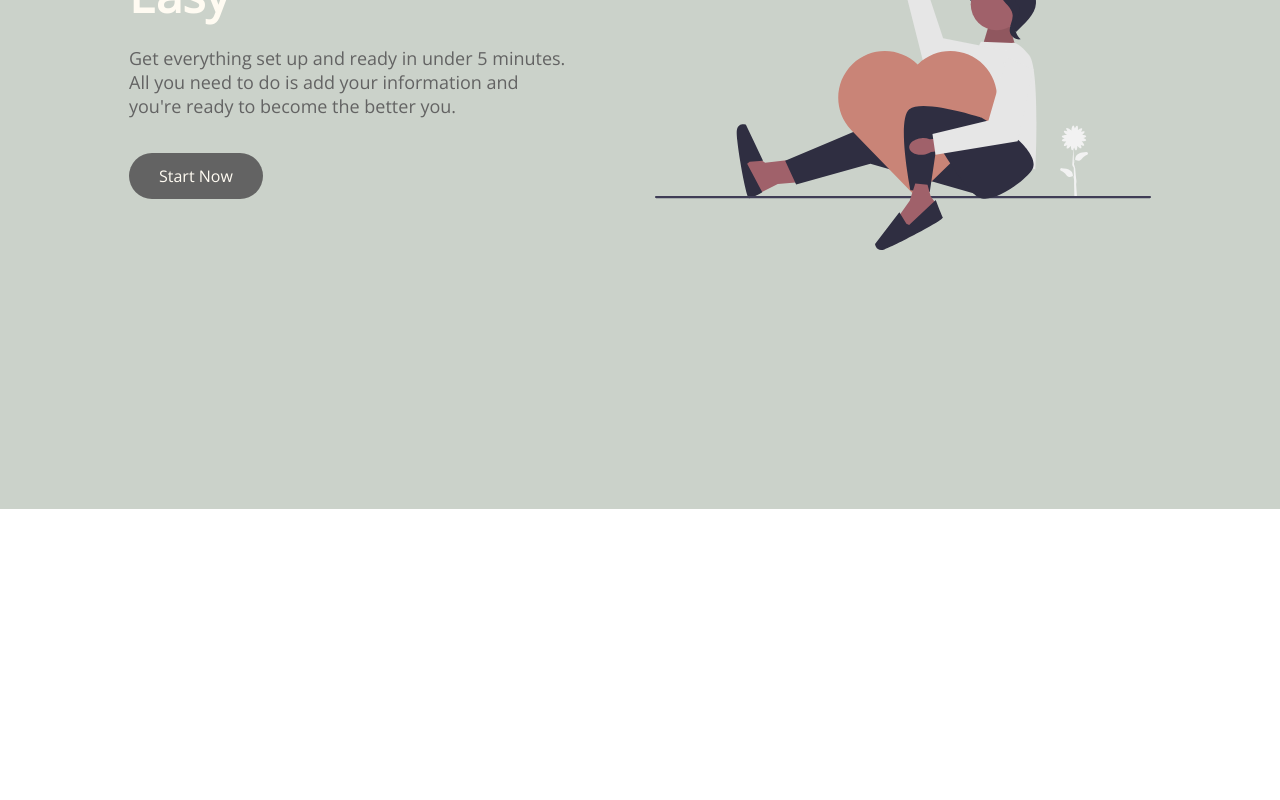
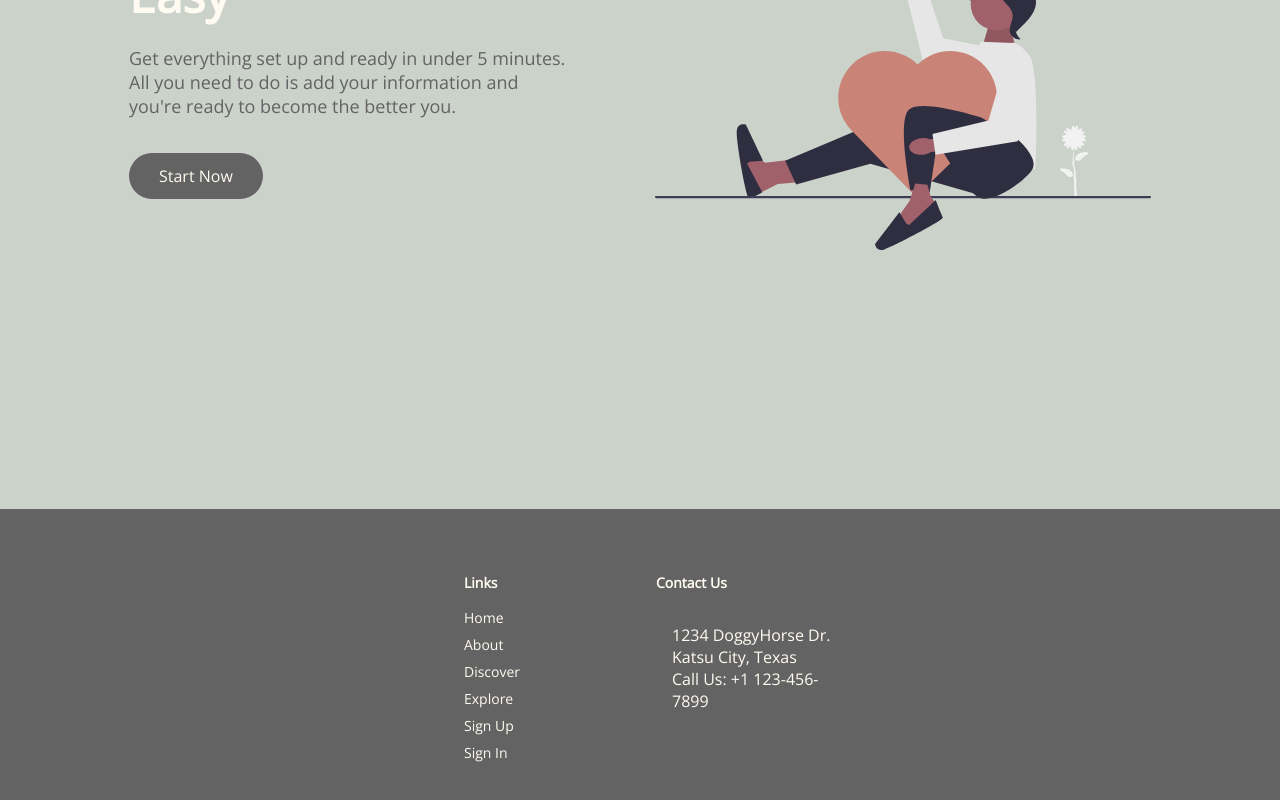
Before and after one commit to kellyhubs/ReUse, a React (Vite) app in the folder home/: page / in a window 1280 px wide. Shown: the part 3671-4471 px from the top of the page. Before the commit the page ends 4180 px from the top, so only its background shows below. Built offline with nearby package versions, Linux system fonts and the light colour scheme.

Commit message:
added footer

```diff
--- /dev/null
+++ b/home/src/Compontents/Footer/FooterElements.jsx
@@ -0,0 +1,79 @@
+import styled from 'styled-components';
+import { Link } from 'react-router-dom'; // need link because we have links connected to a page (sign in page)
+
+// styling the footer container
+export const FooterContainer = styled.footer`
+    background-color: #636363;
+`;
+
+export const FooterWrap = styled.div`
+    padding: 48px 24px;
+    display: flex;
+    flex-direction: column;
+    justify-content: center;
+    align-items: center;
+    max-width: 1100px;
+    margin: 0 auto;
+`;
+
+export const FooterLinksContainer = styled.div`
+    display:flex;
+    justify-content: center;
+
+    @media screen and (max-width: 820px){
+        padding-top: 32px;
+    }
+`;
+
+export const FooterLinksWrapper = styled.div`
+    display: flex;
+
+    @media screen and (max-width: 820px){
+        flex-direction: column;
+    }
+`
+// styling the footer links
+export const FooterLinkItems = styled.div`
+    display: flex;
+    flex-direction: column;
+    align-items: flex-start;
+    margin: 16px;
+    text-align: left;
+    width 160px;
+    box-sizing: border-box;
+    color: #FFFBF2;
+
+    @media screen and (max-width: 420px){
+        margin: 0;
+        padding: 10px;
+        width: 100%;
+    }
+`;
+
+export const FooterLinkTitle = styled.h1`
+    font-size: 14px;
+    margin-bottom: 16px;
+`;
+
+export const FooterLink = styled(Link)`
+    color: #FFFBF2;
+    text-decoration: none;
+    margin-bottom: 0.5rem;
+    font-size: 14px;
+
+    &:hover{
+        color: #C98477;
+        transition: 0.3s ease-out
+    }
+`;
+
+export const Subtitle = styled.p`
+    display: flex;
+    flex-direction: column;
+    align-items: flex-start;
+    margin: 16px;
+    text-align: left;
+    width 160px;
+    box-sizing: border-box;
+    color: #FFFBF2;
+`;
--- /dev/null
+++ b/home/src/Compontents/Footer/index.jsx
@@ -0,0 +1,42 @@
+import React from 'react'
+import { FooterContainer, FooterWrap, FooterLinksContainer, FooterLinksWrapper, FooterLinkItems, FooterLinkTitle, FooterLink, Subtitle } from './FooterElements';
+
+function Footer() {
+return (
+    <>
+        <FooterContainer>
+            <FooterWrap>
+                <FooterLinksContainer>
+
+                    {/* spacing around the links */}
+                    <FooterLinksWrapper>
+                        {/* Footer items */}
+                        <FooterLinkItems>
+                            <FooterLinkTitle>Links</FooterLinkTitle>
+                            <FooterLink to="/">Home</FooterLink>
+                                <FooterLink to="/">About</FooterLink>
+                                <FooterLink to="/">Discover</FooterLink>
+                                <FooterLink to="/">Explore</FooterLink>
+                                <FooterLink to="/signup">Sign Up</FooterLink>
+                                <FooterLink to="/signin">Sign In</FooterLink>
+                        </FooterLinkItems>
+
+                        <FooterLinkItems>
+                            <FooterLinkTitle>Contact Us</FooterLinkTitle>
+                            <Subtitle>1234 DoggyHorse Dr.
+                                Katsu City, Texas
+                                &nbsp;
+                                &nbsp;
+                                Call Us: +1 123-456-7899
+                            </Subtitle>
+                        </FooterLinkItems>
+                    </FooterLinksWrapper>
+
+                </FooterLinksContainer>
+            </FooterWrap>
+        </FooterContainer>
+    </>
+)
+}
+
+export default Footer;
--- a/home/src/pages/index.jsx
+++ b/home/src/pages/index.jsx
@@ -7,6 +7,7 @@ import { homeObjOne, homeObjTwo, homeObjThree } from '../Compontents/InfoSection
 import FirstSection from '../Compontents/FirstSection';
 import Navbar from '../Compontents/Navbar';
 import Sidebar from '../Compontents/Sidebar';
+import Footer from '../Compontents/Footer';
 
 const Home = () => {
 
@@ -35,6 +36,9 @@ const toggle = () => {
         {/* card/market section between the info section */}
         <ExploreSection/>
         <InfoSection {...homeObjThree} />
+
+        {/* footer */}
+        <Footer />
         </>
     );
 };
```
